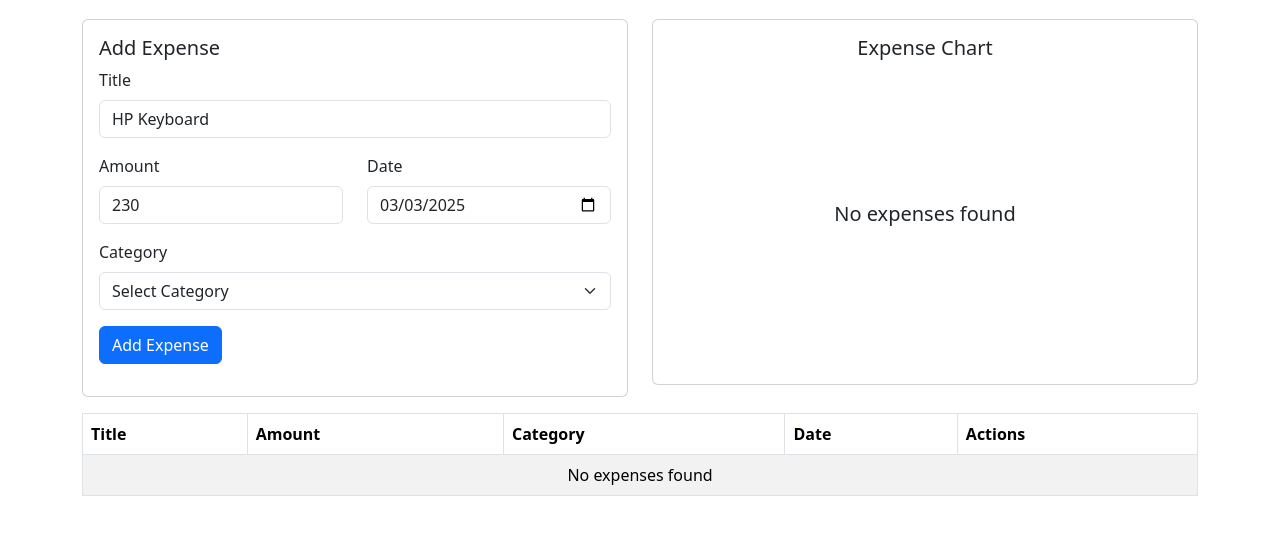
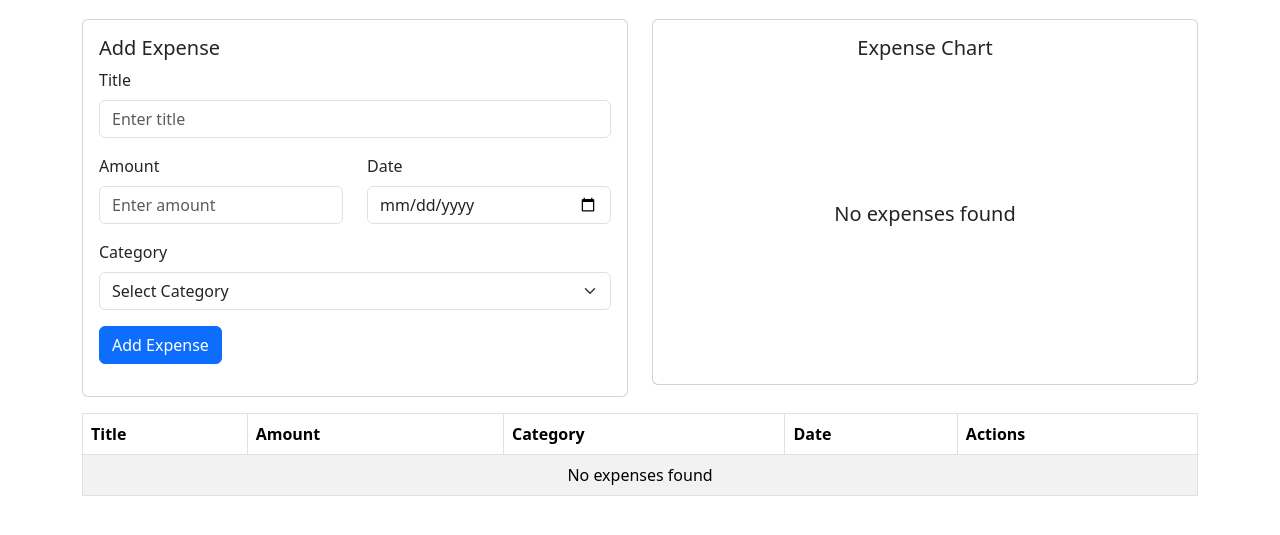
Before and after one commit to ThalassaAI/expense-tracker-app, a plain HTML site: page index.html in a window 1280 px wide. Shown: the part 53-588 px from the top of the page. Drawn offline with nearby package versions, Linux system fonts and the light colour scheme.

Commit message:
UPDATE: remove form default values

```diff
--- a/index.html
+++ b/index.html
@@ -42,9 +42,8 @@
                     name="titleInput"
                     class="form-control"
                     id="titleInput"
-                    value="HP Keyboard"
                     placeholder="Enter title"
-                  />
+                  >
                 </div>
                 <div class="mb-3 row">
                   <div class="col">
@@ -56,7 +55,6 @@
                       name="amountInput"
                       class="form-control"
                       id="amountInput"
-                      value="230"
                       placeholder="Enter amount"
                     />
                   </div>
@@ -66,17 +64,13 @@
                       type="date"
                       name="dateInput"
                       class="form-control"
-                      id="dateInput"
-                      value="2025-03-03"
-                    />
+                      id="dateInput">
                   </div>
                 </div>
 
                 <div class="mb-3">
                   <label for="categoryInput" class="form-label">Category</label>
-                  <select class="form-select" id="categoryInput">
-
-                  </select>
+                  <select class="form-select" id="categoryInput"></select>
                 </div>
                 <div class="mb-3">
                   <button class="btn btn-primary" type="button" id="addExpense">
```
